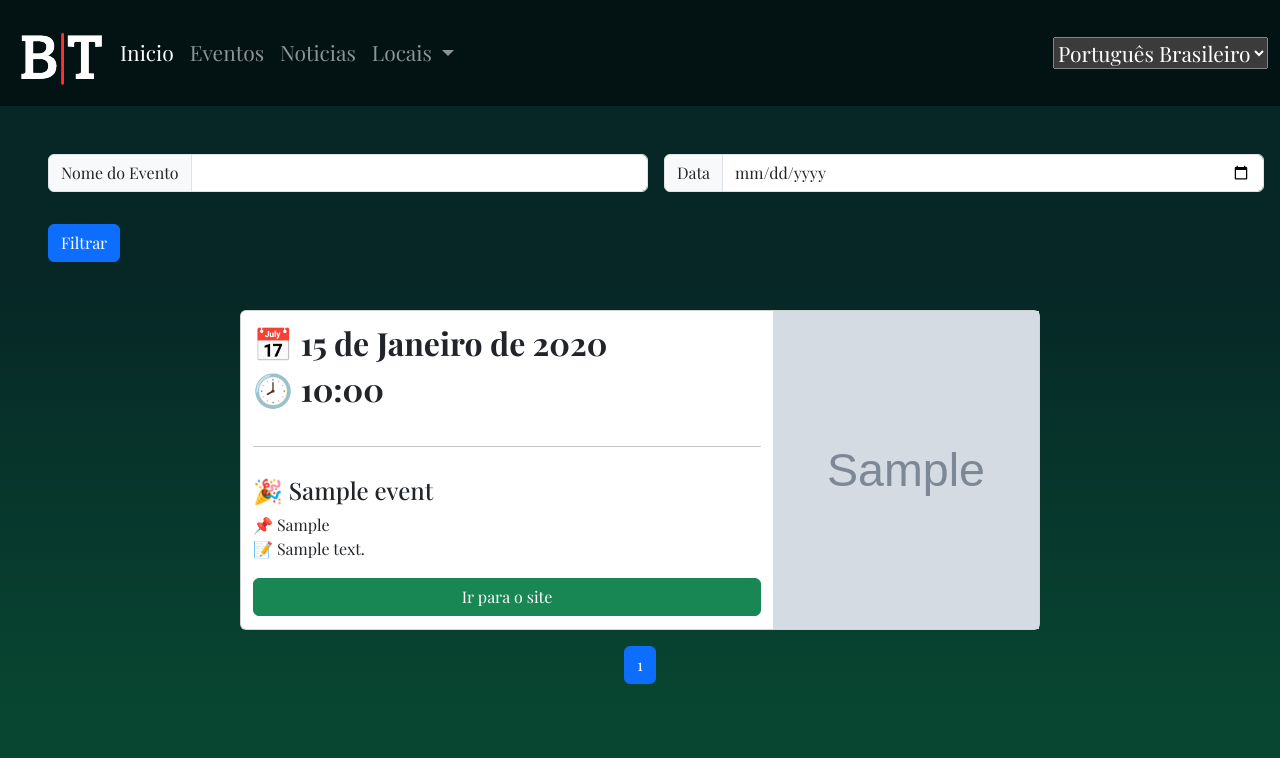
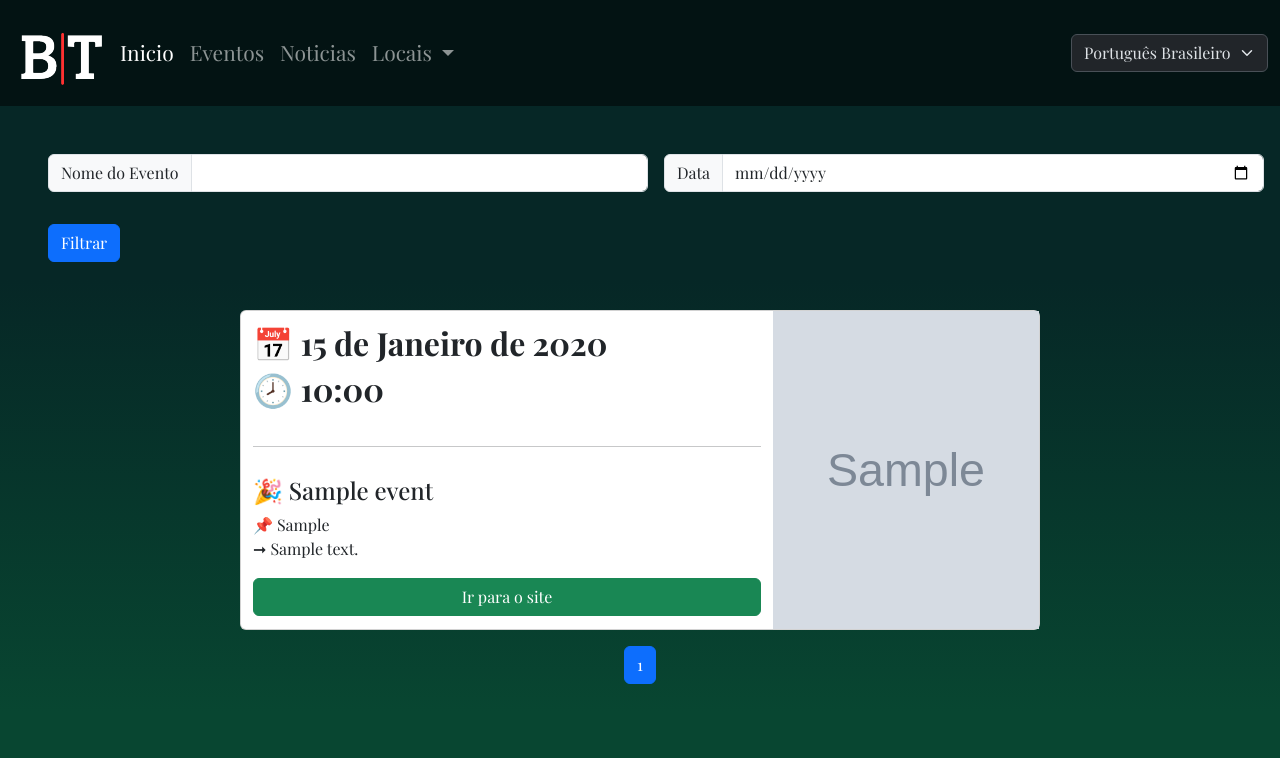
Before and after one commit to Mnz19/belem-trip, a Django app: page /eventos/ in a window 1280 px wide. Shown: the top 758 px of the page. Run offline with Django 4.2, Linux system fonts and the light colour scheme; tables that the repository leaves empty hold one stand-in row (values such as "Sample post"); grey boxes marked "Sample" are stand-in pictures; some libraries are stand-ins or nearby versions; some web fonts are replaced.

Commit message:
style: modify style

```diff
--- a/belemtrip/templates/eventos.html
+++ b/belemtrip/templates/eventos.html
@@ -38,7 +38,7 @@
                             <div>
                                 <h4 class="card-title">🎉 {{ evento.title }}</h4>
                                 <span class="card-text d-block">📌 {{evento.location}}</span>
-                                <span class="card-text">📝 {{ evento.description }}</span>
+                                <span class="card-text text-truncate">➞ {{ evento.description }}</span>
                             </div>
                             <a href="{{ evento.website }}" class="btn btn-success mt-1" target="_blank">{% trans "Ir para o site" %}</a>
                         </div>
--- a/belemtrip/templates/pontos_turisticos.html
+++ b/belemtrip/templates/pontos_turisticos.html
@@ -45,7 +45,7 @@
                             <div>
                                 <h5 class="card-title">📍 {{ ponto.address }}</h5>
                                 <span class="card-text d-block">📞 {{ponto.phone}}</span>
-                                <span class="card-text d-block">➞ {{ponto.description}}</span>
+                                <span class="card-text d-block text-truncate">➞ {{ponto.description}}</span>
                             </div>
                             <a href="{{ ponto.website }}" class="btn btn-success mt-1" target="_blank">{% trans "BTN_GO_SITE" %}</a>
                         </div>
--- a/belemtrip/templates/restaurantes.html
+++ b/belemtrip/templates/restaurantes.html
@@ -50,7 +50,7 @@
                                 <h5 class="card-title">📍 {{ restaurante.address }}</h5>
                                 <span class="card-text d-block">📞 {{restaurante.phone}}</span>
                                 <span class="card-text">🏷️ {{ restaurante.category }}</span>
-                                <span class="card-text d-block">➞ {{restaurante.description}}</span>
+                                <span class="card-text d-block text-truncate">➞ {{restaurante.description}}</span>
                             </div>
                             <a href="{{ restaurante.website }}" class="btn btn-success mt-1" target="_blank">{% trans "Ir para o site" %}</a>
                         </div>
--- a/templates/base.html
+++ b/templates/base.html
@@ -62,7 +62,7 @@
                         {% csrf_token %}
                         <input name="next" type="hidden" value="/" />
 
-                        <select class="selectpicker" name="language" style="width: auto;" onchange="this.form.submit()">
+                        <select class="selectpicker form-select" name="language" style="width: auto;" onchange="this.form.submit()">
                           {% get_current_language as LANGUAGE_CODE %}
                           {% get_available_languages as LANGUAGES %}
                           {% get_language_info_list for LANGUAGES as languages %}
```
